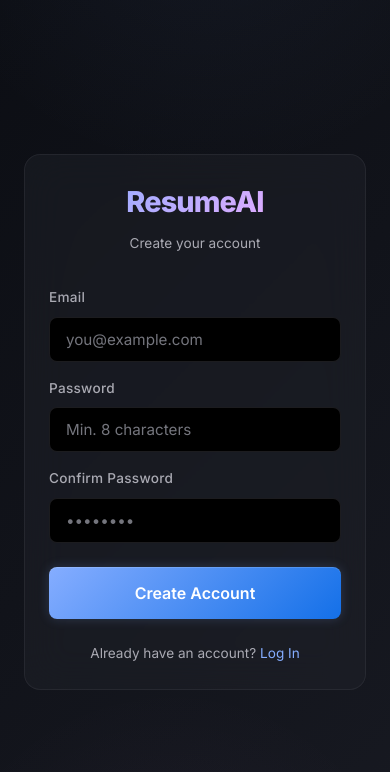
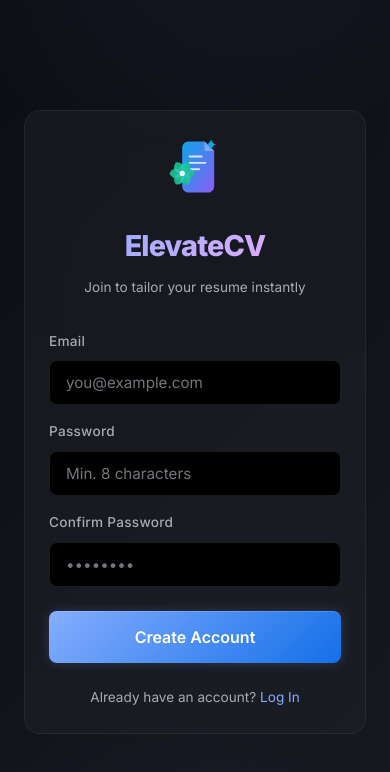
Before and after one commit to parvvvv/ResumeAI_Frontend, a React (Vite) app: page /signup in a window 390 px wide. Shown: the top 772 px of the page. Built offline with nearby package versions, Linux system fonts and the light colour scheme.

Commit message:
rebrand to ElevateCV, add custom Logo component, and improve mobile responsiveness across pages

```diff
--- a/index.html
+++ b/index.html
@@ -4,8 +4,8 @@
     <meta charset="UTF-8" />
     <link rel="icon" type="image/svg+xml" href="/favicon.svg" />
     <meta name="viewport" content="width=device-width, initial-scale=1.0" />
-    <meta name="description" content="AI-powered resume tailoring — upload, parse, and optimize your resume for any job description." />
-    <title>ResumeAI — AI-Powered Resume Builder</title>
+    <meta name="description" content="ElevateCV — AI-powered resume tailoring. Upload, parse, and optimize your resume for any job description." />
+    <title>ElevateCV — AI-Powered Resume Builder</title>
   </head>
   <body>
     <div id="root"></div>
--- /dev/null
+++ b/src/components/Logo.jsx
@@ -0,0 +1,65 @@
+import React from 'react';
+
+const Logo = ({ size = 32, className = '' }) => {
+  return (
+    <svg
+      width={size}
+      height={size}
+      viewBox="0 0 100 100"
+      fill="none"
+      xmlns="http://www.w3.org/2000/svg"
+      className={className}
+    >
+      <defs>
+        <linearGradient id="docGradient" x1="0%" y1="0%" x2="100%" y2="100%">
+          <stop offset="0%" stopColor="#0EA5E9" />
+          <stop offset="100%" stopColor="#8B5CF6" />
+        </linearGradient>
+        <linearGradient id="swirlGradient" x1="0%" y1="0%" x2="100%" y2="100%">
+          <stop offset="0%" stopColor="#2DD4BF" />
+          <stop offset="100%" stopColor="#10B981" />
+        </linearGradient>
+      </defs>
+
+      {/* Document Base */}
+      <path
+        d="M30 20C30 14.4772 34.4772 10 40 10H65L80 25V80C80 85.5228 75.5228 90 70 90H40C34.4772 90 30 85.5228 30 80V20Z"
+        fill="url(#docGradient)"
+      />
+
+      {/* Folded Corner */}
+      <path
+        d="M65 10V25H80L65 10Z"
+        fill="white"
+        fillOpacity="0.3"
+      />
+
+      {/* Document Lines */}
+      <rect x="40" y="32" width="22" height="3" rx="1.5" fill="white" fillOpacity="0.8" />
+      <rect x="40" y="42" width="28" height="3" rx="1.5" fill="white" fillOpacity="0.8" />
+      <rect x="40" y="52" width="18" height="3" rx="1.5" fill="white" fillOpacity="0.8" />
+
+      {/* Swirl AI Icon */}
+      <g transform="translate(30, 60)">
+        {[0, 60, 120, 180, 240, 300].map((angle, i) => (
+          <path
+            key={i}
+            d="M0 0C5 -10 15 -10 20 0C15 10 5 10 0 0Z"
+            fill="url(#swirlGradient)"
+            transform={`rotate(${angle})`}
+            fillOpacity="0.9"
+          />
+        ))}
+        <circle cx="0" cy="0" r="4" fill="white" />
+      </g>
+
+      {/* Sparkle */}
+      <path
+        d="M75 5C75 10.5228 70.5228 15 65 15C70.5228 15 75 19.4772 75 25C75 19.4772 79.4772 15 85 15C79.4772 15 75 10.5228 75 5Z"
+        fill="#0EA5E9"
+      />
+    </svg>
+  );
+};
+
+export default Logo;
--- a/src/components/Navbar.jsx
+++ b/src/components/Navbar.jsx
@@ -1,6 +1,7 @@
 import { useAuth } from '../context/AuthContext';
 import { Link, useNavigate } from 'react-router-dom';
 import { HiOutlineUpload, HiOutlineViewGrid, HiOutlineLogout } from 'react-icons/hi';
+import Logo from './Logo';
 
 export default function Navbar() {
   const { user, isAuthenticated, logout } = useAuth();
@@ -11,24 +12,24 @@ export default function Navbar() {
   return (
     <nav className="navbar">
       <Link to="/dashboard" className="navbar-brand" style={{ textDecoration: 'none' }}>
-        <span className="logo-dot" />
-        ResumeAI
+        <Logo size={28} />
+        ElevateCV
       </Link>
 
       <div className="navbar-actions">
         <Link to="/upload" className="btn btn-sm btn-secondary">
-          <HiOutlineUpload /> Upload
+          <HiOutlineUpload /> <span>Upload</span>
         </Link>
         <Link to="/dashboard" className="btn btn-sm btn-secondary">
-          <HiOutlineViewGrid /> Dashboard
+          <HiOutlineViewGrid /> <span>Dashboard</span>
         </Link>
         <div className="navbar-user">
-          <span>{user?.email?.split('@')[0]}</span>
+          <span className="hide-on-mobile">{user?.email?.split('@')[0]}</span>
           <button
             className="btn btn-sm btn-secondary"
             onClick={() => { logout(); navigate('/login'); }}
           >
-            <HiOutlineLogout /> Logout
+            <HiOutlineLogout /> <span>Logout</span>
           </button>
         </div>
       </div>
--- a/src/index.css
+++ b/src/index.css
@@ -650,10 +650,24 @@ textarea.input {
 
   .navbar {
     padding: var(--space-3) var(--space-4);
+    flex-wrap: wrap;
+    gap: var(--space-3);
+  }
+
+  .navbar-actions .btn {
+    padding: var(--space-2);
+  }
+
+  .navbar-actions .btn span {
+    display: none;
   }
 
   .display-lg {
     font-size: 2rem;
+  }
+
+  .display-md {
+    font-size: 1.5rem;
   }
 
   .grid-auto {
@@ -662,6 +676,36 @@ textarea.input {
 
   .auth-card {
     padding: var(--space-6);
+  }
+
+  .hide-on-mobile {
+    display: none !important;
+  }
+
+  .hero-flex {
+    flex-direction: column;
+    align-items: flex-start;
+    gap: var(--space-4);
+  }
+
+  .dashboard-layout {
+    grid-template-columns: 1fr !important;
+  }
+
+  .stack-mobile {
+    flex-direction: column !important;
+    align-items: stretch !important;
+    gap: var(--space-3) !important;
+  }
+
+  .stack-mobile-center {
+    flex-direction: column !important;
+    align-items: center !important;
+    gap: var(--space-3) !important;
+  }
+
+  .btn-lg-mobile {
+    width: 100% !important;
   }
 }
 
--- a/src/pages/Dashboard.jsx
+++ b/src/pages/Dashboard.jsx
@@ -319,7 +319,7 @@ export default function Dashboard() {
   return (
     <div className="page fade-in">
       {/* Hero */}
-      <div className="flex justify-between items-center mb-8">
+      <div className="flex justify-between items-center mb-8 hero-flex">
         <div>
           <h1 className="display-md">Welcome back</h1>
           <p className="body-lg mt-2">Manage your resumes and create new ones</p>
@@ -331,7 +331,7 @@ export default function Dashboard() {
 
       {/* Quick Stats */}
       {hasContent && (
-        <div className="mb-8" style={{ display: 'grid', gridTemplateColumns: 'repeat(auto-fit, minmax(200px, 1fr))', gap: 'var(--space-4)' }}>
+        <div className="mb-8 hide-on-mobile" style={{ display: 'grid', gridTemplateColumns: 'repeat(auto-fit, minmax(200px, 1fr))', gap: 'var(--space-4)' }}>
           <div className="glass ambient-glow" style={{ padding: 'var(--space-6)' }}>
             <div className="label-md">Base Resumes</div>
             <div className="display-sm mt-2" style={{ color: 'var(--primary)' }}>{baseResumes.length}</div>
--- a/src/pages/Login.jsx
+++ b/src/pages/Login.jsx
@@ -1,6 +1,7 @@
 import { useState } from 'react';
 import { Link, useNavigate } from 'react-router-dom';
 import { useAuth } from '../context/AuthContext';
+import Logo from '../components/Logo';
 
 export default function Login() {
   const [email, setEmail] = useState('');
@@ -24,8 +25,9 @@ export default function Login() {
     <div className="auth-page">
       <div className="auth-card glass">
         <div className="auth-logo">
-          <h1>ResumeAI</h1>
-          <p>AI-powered resume tailoring</p>
+          <Logo size={64} className="mb-4" />
+          <h1>ElevateCV</h1>
+          <p>AI-powered career acceleration</p>
         </div>
 
         <form className="auth-form" onSubmit={handleSubmit}>
--- a/src/pages/Preview.jsx
+++ b/src/pages/Preview.jsx
@@ -41,7 +41,7 @@ export default function Preview() {
       {/* Template Selection */}
       <div className="mb-6">
         <div className="label-md mb-4">Select Template</div>
-        <div className="flex gap-4">
+        <div className="flex gap-4 stack-mobile">
           <TemplateCard
             name="modern"
             label="Modern"
@@ -59,7 +59,7 @@ export default function Preview() {
         </div>
       </div>
 
-      <button className="btn btn-primary btn-lg" onClick={handleGenerate} disabled={submitting}>
+      <button className="btn btn-primary btn-lg btn-lg-mobile" onClick={handleGenerate} disabled={submitting}>
         {submitting ? (
           <><span className="spinner" /> Submitting...</>
         ) : (
--- a/src/pages/Signup.jsx
+++ b/src/pages/Signup.jsx
@@ -1,6 +1,7 @@
 import { useState } from 'react';
 import { Link, useNavigate } from 'react-router-dom';
 import { useAuth } from '../context/AuthContext';
+import Logo from '../components/Logo';
 
 export default function Signup() {
   const [email, setEmail] = useState('');
@@ -35,8 +36,9 @@ export default function Signup() {
     <div className="auth-page">
       <div className="auth-card glass">
         <div className="auth-logo">
-          <h1>ResumeAI</h1>
-          <p>Create your account</p>
+          <Logo size={64} className="mb-4" />
+          <h1>ElevateCV</h1>
+          <p>Join to tailor your resume instantly</p>
         </div>
 
         <form className="auth-form" onSubmit={handleSubmit}>
--- a/src/pages/Tailor.jsx
+++ b/src/pages/Tailor.jsx
@@ -53,7 +53,7 @@ export default function Tailor() {
         />
       </div>
 
-      <button className="btn btn-primary btn-lg" onClick={handleTailor} disabled={submitting} style={{ width: '100%' }}>
+      <button className="btn btn-primary btn-lg btn-lg-mobile" onClick={handleTailor} disabled={submitting} style={{ width: '100%' }}>
         {submitting ? (
           <><span className="spinner" /> Submitting...</>
         ) : (
```
Also changed, not shown: src/pages/Editor.jsx (+10 -8 lines).
